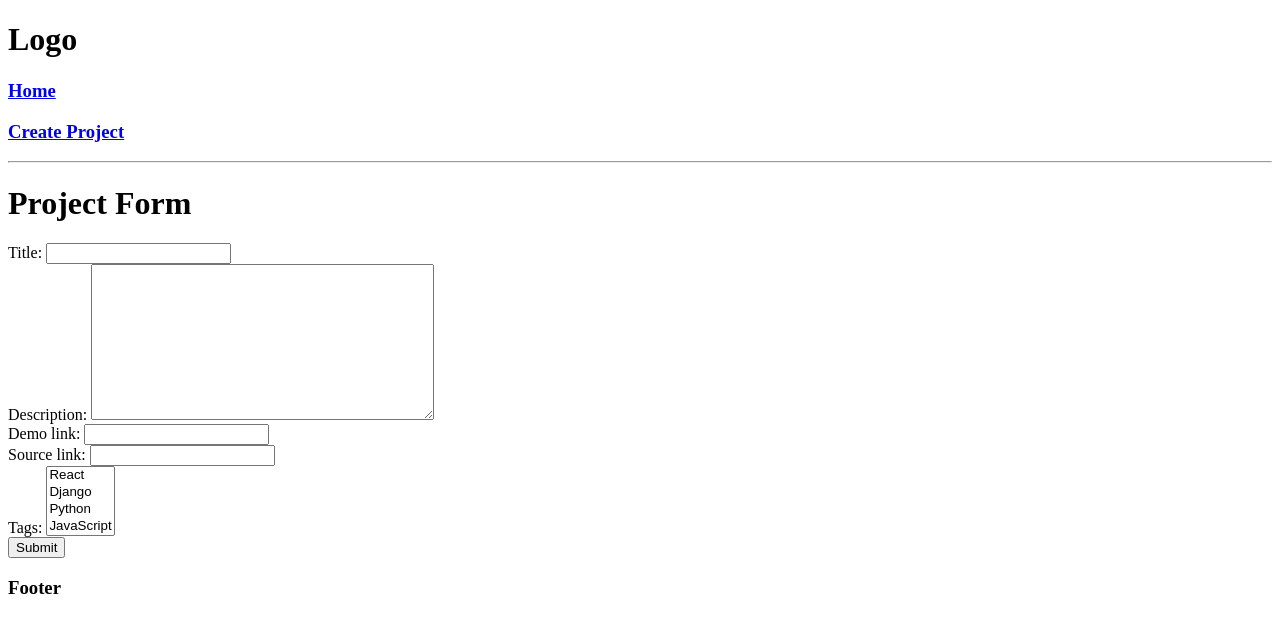
After one commit to anuragabcr/DevMingle, a Django app: page /create-project in a window 1280 px wide. The commit adds this page. Shown: the top 633 px of the page. Run offline with Django 4.2, Linux system fonts and the light colour scheme; data comes from the database, SQL or seed files in the repository; both versions use the stored data as it was after the commit.

Commit message:
crud operations

```diff
--- /dev/null
+++ b/projects/forms.py
@@ -0,0 +1,8 @@
+from django.forms import ModelForm
+from .models import Project
+
+
+class ProjectForm(ModelForm):
+    class Meta:
+        model = Project
+        fields = ['title', 'description', 'demo_link', 'source_link', 'tags']
--- /dev/null
+++ b/projects/templates/projects/project_form.html
@@ -0,0 +1,12 @@
+{% extends 'main.html' %}
+
+{% block content %}
+
+<h1>Project Form</h1>
+<form method="POST">
+    {% csrf_token %}
+    {{form.as_div}}
+    <input type="submit">
+</form>
+
+{% endblock content %}
--- a/projects/templates/projects/projects.html
+++ b/projects/templates/projects/projects.html
@@ -4,7 +4,11 @@
 <h1>All Projects</h1>
 <ul>
 {% for project in projects%}
-    <li>Title: <a href="{% url 'project' project.id %}">{{project.title}}</a></li>
+    <li>Title: {{project.title}}
+        <a href="{% url 'project' project.id %}">View</a>
+        <a href="{% url 'update-project' project.id %}">Update</a>
+        <a href="{% url 'delete-project' project.id %}">Delete</a>
+    </li>
 {% endfor%}
 </ul>
 {% endblock content %}
--- a/projects/urls.py
+++ b/projects/urls.py
@@ -4,4 +4,7 @@ from . import views
 urlpatterns = [
     path('projects', views.projects, name='projects'),
     path('project/<str:pk>', views.project, name='project'),
+    path('create-project', views.createProject, name='create-project'),
+    path('update-project/<str:pk>', views.updateProject, name='update-project'),
+    path('delete-project/<str:pk>', views.deleteProject, name='delete-project'),
 ]
--- a/projects/views.py
+++ b/projects/views.py
@@ -1,6 +1,6 @@
-from django.shortcuts import render
-from django.http import HttpResponse
+from django.shortcuts import render, redirect
 from .models import Project
+from .forms import ProjectForm
 
 
 def projects(request):
@@ -12,3 +12,37 @@ def project(request, pk):
     data = Project.objects.get(id=pk)
     tags = data.tags.all()
     return render(request, 'projects/project.html', {'project': data, 'tags': tags})
+
+
+def createProject(request):
+    form = ProjectForm()
+    if request.method == 'POST':
+        form = ProjectForm(request.POST)
+        if form.is_valid():
+            form.save()
+            return redirect('projects')
+
+    context = {'form': form}
+    return render(request, 'projects/project_form.html', context)
+
+
+def updateProject(request, pk):
+    data = Project.objects.get(id=pk)
+    form = ProjectForm(instance=data)
+
+    if request.method == 'POST':
+        form = ProjectForm(request.POST, instance=data)
+        if form.is_valid():
+            form.save()
+            return redirect('projects')
+
+    context = {'form': form}
+    return render(request, 'projects/project_form.html', context)
+
+
+def deleteProject(request, pk):
+    data = Project.objects.get(id=pk)
+    if request.method == 'POST':
+        data.delete()
+        return redirect('projects')
+    return render(request, 'projects/delete_object.html', {'object': data})
--- a/templates/navbar.html
+++ b/templates/navbar.html
@@ -1,11 +1,6 @@
-<!DOCTYPE html>
-<html lang="en">
-<head>
-    <meta charset="UTF-8">
-    <title>Navbar</title>
-</head>
-<body>
+
 <h1>Logo</h1>
+<h3><a href="{% url 'projects' %}">Home</a></h3>
+<h3><a href="{% url 'create-project' %}">Create Project</a></h3>
+
 <hr>
-</body>
-</html>
```
Also changed, not shown: projects/templates/projects/delete_object.html (added, +12 -0 lines), db.sqlite3.
